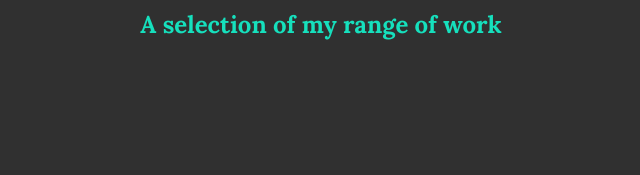
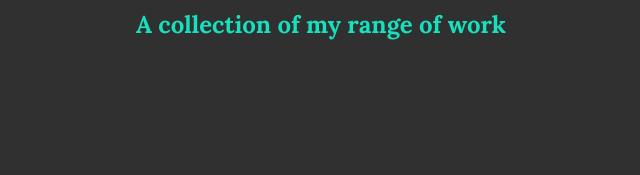
Before and after one commit to SHAHULDEV22/portfolio, a plain HTML site: page index.html in a window 1280 px wide. Shown: the part 2017-2192 px from the top of the page, 319-959 px from the left. Drawn offline with nearby package versions, Linux system fonts and the light colour scheme.

Commit message:
Update index.html

```diff
--- a/index.html
+++ b/index.html
@@ -82,7 +82,7 @@
         <!-- My Work -->
         <section class="my-work" id="work">
             <h2 class="section__title section__title--work">My work</h2>
-            <p class="section__subtitle section__subtitle--work">A selection of my range of work</p>
+            <p class="section__subtitle section__subtitle--work">A collection of my range of work</p>
 
             <!-- <div class="portfolio">
 
```
